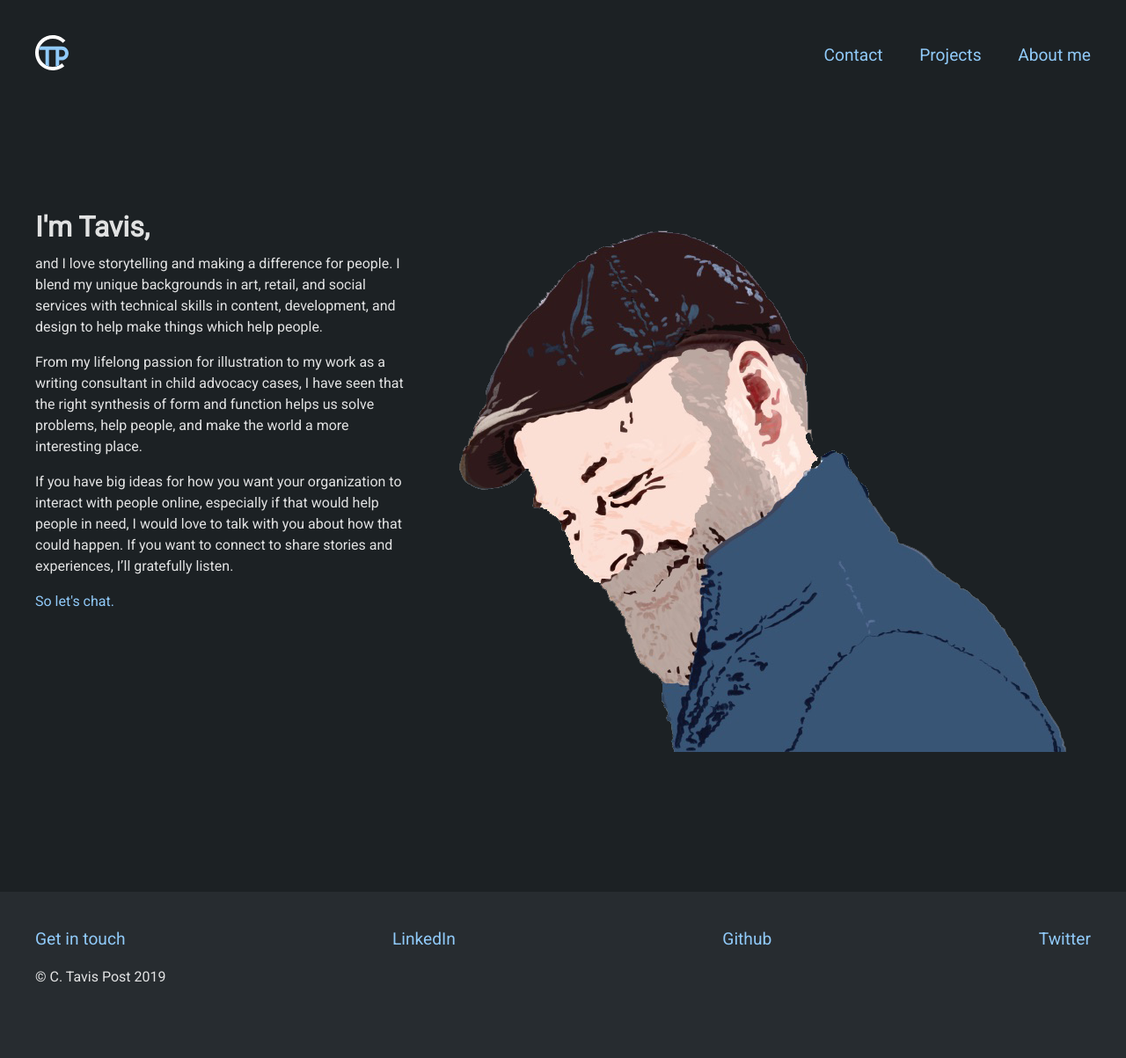
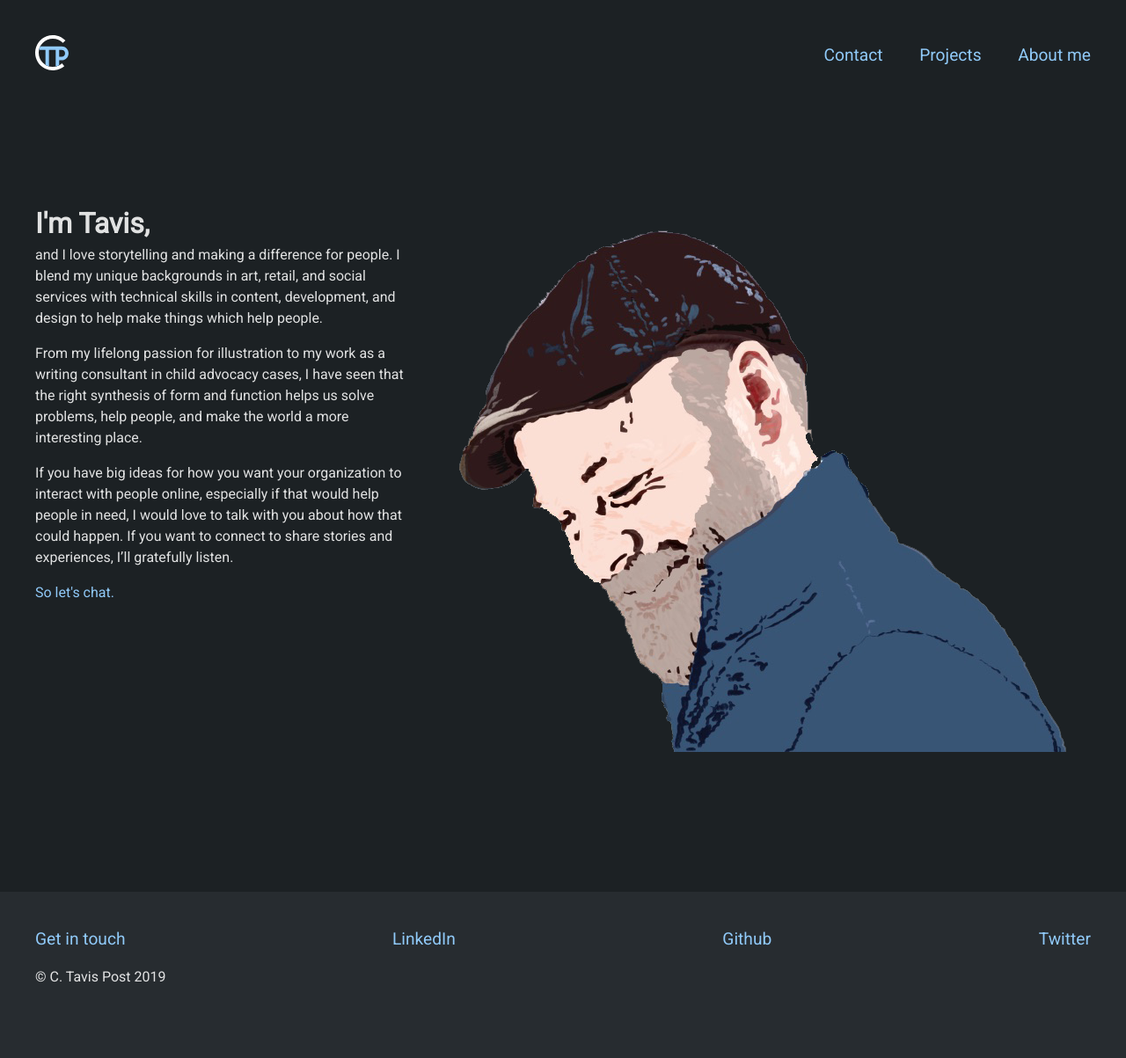
Before and after one commit to ctavispost/personalPortfolio, a Jekyll site: the page built from about.md, in a window 1280 px wide. Shown: the whole page at 88% size. Built offline with Jekyll 4.4.1, drawn with Linux system fonts in a browser that asks for light colours; our own code applies the rules of GitHub Pages for plain Markdown files.

Commit message:
Lower lessLeading value and realign self-portrait

```diff
--- a/styles/main.css
+++ b/styles/main.css
@@ -372,7 +372,7 @@
 }
 
 .lessLeading {
-  line-height: .8;
+  line-height: .5;
 }
 
 .aboutAside {
@@ -389,7 +389,7 @@
 
   .aboutAside {
     justify-content: center;
-    align-items: center;
+    align-items: flex-end;
   }
 }
 
```
